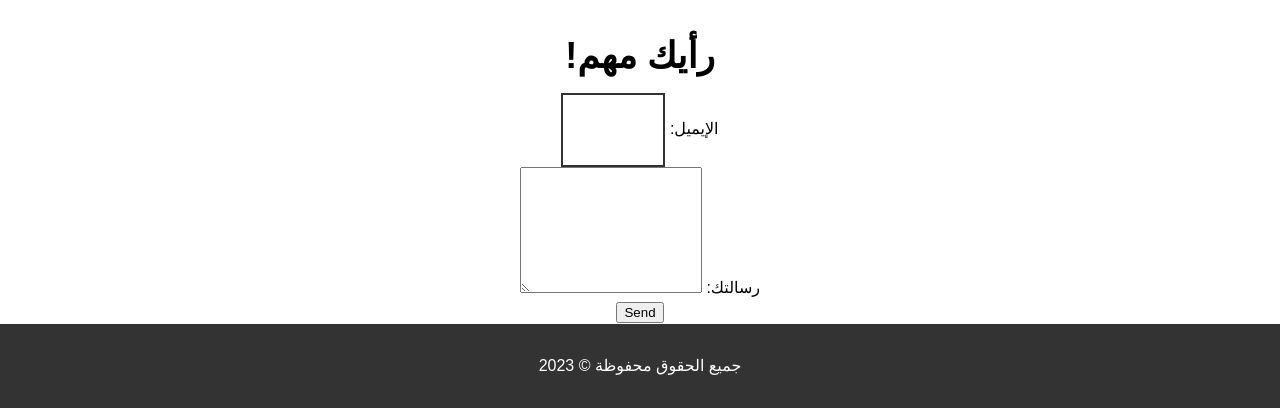
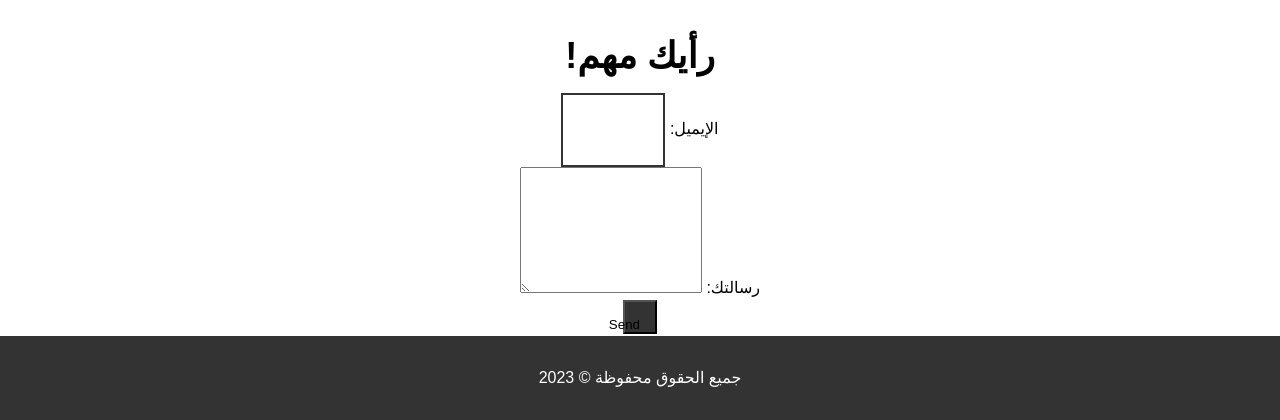
Before and after one commit to Dev4YM/youseflib, a PHP site: page / in a window 1280 px wide. Shown: the part 2262-2682 px from the top of the page. Run offline with PHP 8.4, Linux system fonts and the light colour scheme.

Commit message:
Update style.css

```diff
--- a/style.css
+++ b/style.css
@@ -247,6 +247,13 @@ nav a:hover {
   resize: vertically;
 }
 
+.contact form button {
+  background: #333;
+  padding: 15px;
+  width: 30px;
+  height: 20px;
+}
+
 footer {
 background-color: #333;
 color: #fff;
```
